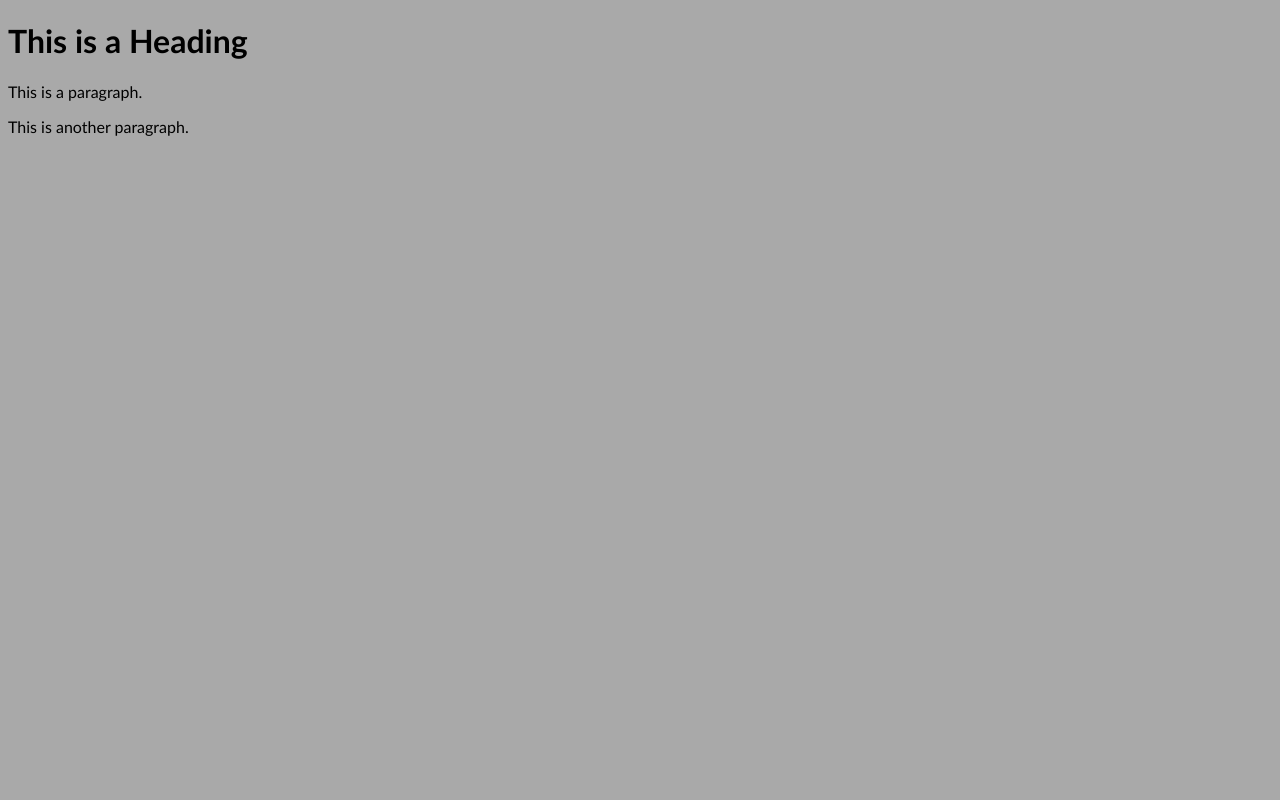
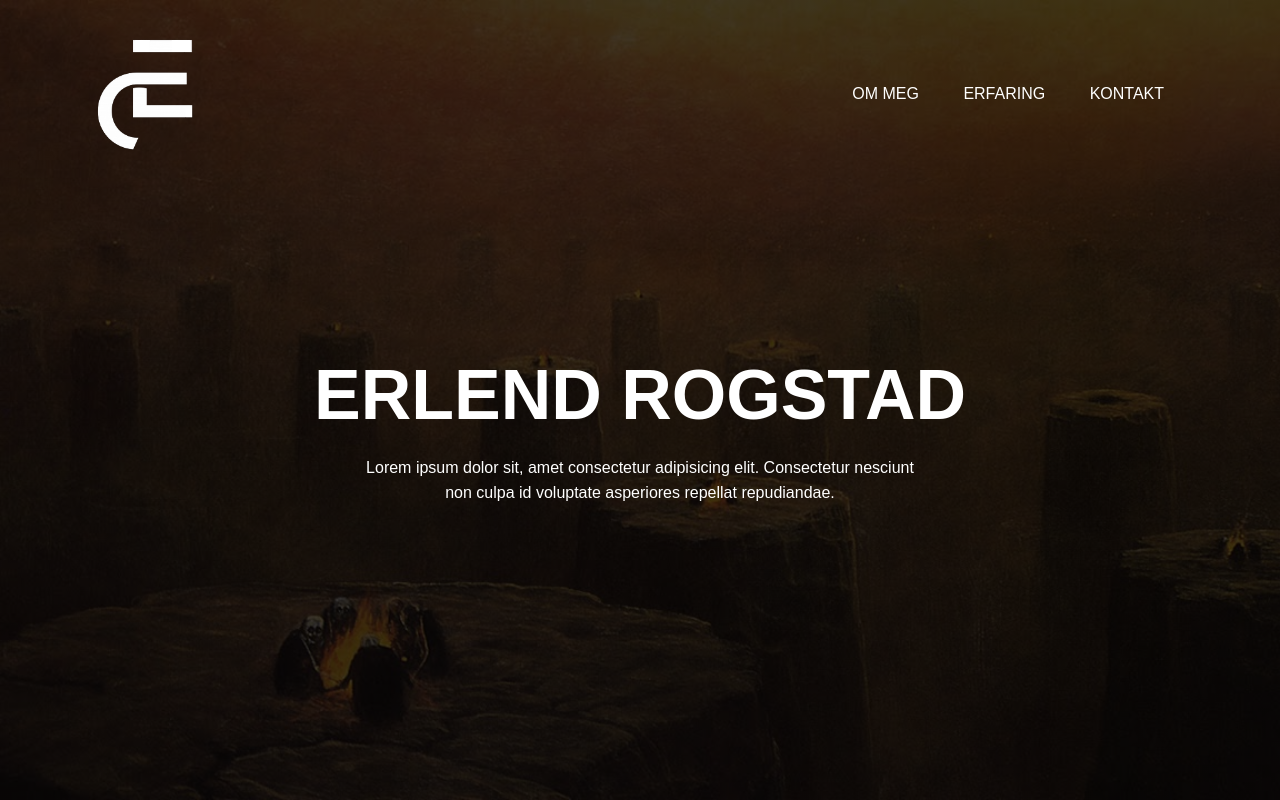
Before and after one commit to ErlendRog/erlendrog.github.io, a plain HTML site: page index.html in a window 1280 px wide. Drawn offline with Linux system fonts and the light colour scheme.

Commit message:
Overhaul with design

```diff
--- a/index.html
+++ b/index.html
@@ -2,15 +2,33 @@
 <html>
 <head>
     <meta charset="UTF-8">
-        <title>Erlends side</title>
+    <title>Erlend Rogstad</title>
     <link rel="stylesheet" href="style.css">
 </head>
 
 <body>
 
-        <h1>This is a Heading</h1>
-        <p>This is a paragraph.</p>
-        <p>This is another paragraph.</p>
+<div class="banner">
+
+    <div class="navbar">
+
+        <img src="img/logo.png" alt="Erlend" class="logo">
+
+        <ul>
+            <li><a href="#">Om meg</a></li>
+            <li><a href="#">Erfaring</a></li>
+            <li><a href="#">Kontakt</a></li>
+        </ul>
+
+    </div>
+
+    <div class="content">
+        <h1>ERLEND ROGSTAD</h1>
+        <p>Lorem ipsum dolor sit, amet consectetur adipisicing elit. Consectetur nesciunt <br>
+            non culpa id voluptate asperiores repellat repudiandae.</p>
+    </div>
+
+</div>
 
 </body>
 
--- a/style.css
+++ b/style.css
@@ -1,4 +1,75 @@
-body{
-    font-family: 'Trebuchet MS', 'Lucida Sans Unicode', 'Lucida Grande', 'Lucida Sans', Arial, sans-serif;
-    background-color: darkgray;
+* {
+    padding: 0;
+    margin: 0;
+    font-family: sans-serif;
 }
+
+.banner {
+    width: 100%;
+    height: 100vh;
+    background-image: linear-gradient(rgba(0,0,0,0.75), rgba(0,0,0,0.75)), url(img/background.jpg);
+    background-size: cover;
+    background-position: center;
+}
+
+.navbar {
+    width: 85%;
+    margin: auto;
+    padding: 35px 0;
+    display: flex;
+    align-items: center;
+    justify-content: space-between;
+}
+
+.logo {
+    width: 100px;
+    cursor: pointer;
+}
+
+.navbar ul li {
+    list-style: none;
+    display: inline-block;
+    margin: 0 20px;
+    position: relative;
+}
+
+.navbar ul li a {
+    text-decoration: none;
+    color: white;
+    text-transform: uppercase;
+}
+
+.navbar ul li::after {
+    content: "";
+    height: 3px;
+    width: 0;
+    background: white;
+    position: absolute;
+    left: 0;
+    bottom: -10px;
+    transition: 0.5s;
+}
+
+.navbar ul li:hover::after {
+    width: 100%;
+}
+
+.content{
+    width: 100%;
+    position: absolute;
+    top: 50%;
+    transform: translateY(-50%);
+    text-align: center;
+    color: white;
+}
+
+.content h1 {
+    font-size: 70px;
+    margin-top: 80px;
+}
+
+.content p {
+    margin: 20px auto;
+    font-weight: 100;
+    line-height: 25px;
+}
```
Also changed, not shown: img/background.jpg (added), img/logo.png (added). Lines whose indentation alone changed are shown as unchanged.
